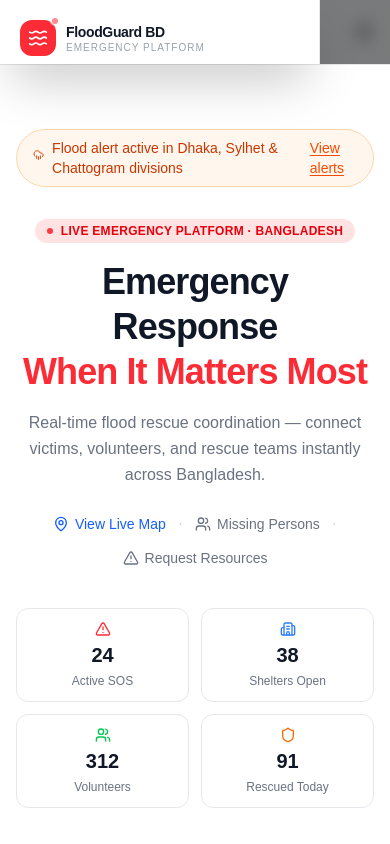
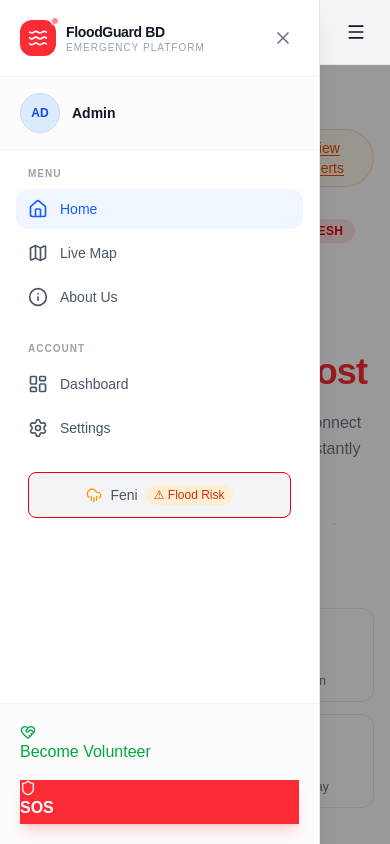
Before and after one commit to Tonmoy-Roy/FloodGuard, a Next.js app: page / in a window 390 px wide. Both pictures are taken after a click on the button 364 px from the left and 32 px from the top of the page. Shown: the top 844 px of the page. Built offline with nearby package versions, Linux system fonts and the light colour scheme.

Commit message:
hamburger bug fixed

```diff
--- a/app/Components/Layout/Navbar.jsx
+++ b/app/Components/Layout/Navbar.jsx
@@ -15,14 +15,6 @@ import {
 } from "../ui/dropdown-menu";
 
 import {
-  Sheet,
-  SheetContent,
-  SheetTrigger,
-} from "../ui/sheet";
-
-import LeftSidebar from "@/app/map/LeftSidebar";
-
-import {
   Info,
   Bell,
   CloudRain,
@@ -37,6 +29,7 @@ import {
   Waves,
   HeartHandshake,
   ChevronDown,
+  X,
 } from "lucide-react";
 
 const MOCK_USER = {
@@ -51,35 +44,26 @@ const TRANSLATIONS = {
     home: "Home",
     liveMap: "Live Map",
     about: "About Us",
-
     dashboard: "Dashboard",
     settings: "Settings",
     manageUsers: "Manage Users",
     signOut: "Sign Out",
-
     floodRisk: "Flood Risk",
-
     emergencyPlatform: "Emergency Platform",
-
     becomeVolunteer: "Become Volunteer",
     volunteer: "Volunteer",
     sos: "SOS",
   },
-
   bn: {
     home: "হোম",
     liveMap: "লাইভ ম্যাপ",
     about: "আমাদের সম্পর্কে",
-
     dashboard: "ড্যাশবোর্ড",
     settings: "সেটিংস",
     manageUsers: "ইউজার ম্যানেজ",
     signOut: "লগ আউট",
-
     floodRisk: "বন্যা ঝুঁকি",
-
     emergencyPlatform: "জরুরি প্ল্যাটফর্ম",
-
     becomeVolunteer: "ভলান্টিয়ার হন",
     volunteer: "ভলান্টিয়ার",
     sos: "এসওএস",
@@ -99,49 +83,37 @@ const DASHBOARD_ROUTE = {
   rescue_team: "/dashboard/rescue",
 };
 
-
 const ROLE_META = {
   user: {
     label: "User",
-    className:
-      "bg-blue-100 text-blue-800 dark:bg-blue-900 dark:text-blue-200",
+    className: "bg-blue-100 text-blue-800 dark:bg-blue-900 dark:text-blue-200",
   },
-
   volunteer: {
     label: "Volunteer",
-    className:
-      "bg-green-100 text-green-800 dark:bg-green-900 dark:text-green-200",
+    className: "bg-green-100 text-green-800 dark:bg-green-900 dark:text-green-200",
   },
-
   admin: {
     label: "Admin",
-    className:
-      "bg-red-100 text-red-800 dark:bg-red-900 dark:text-red-200",
+    className: "bg-red-100 text-red-800 dark:bg-red-900 dark:text-red-200",
   },
-
   rescue_team: {
     label: "Rescue Team",
-    className:
-      "bg-orange-100 text-orange-800 dark:bg-orange-900 dark:text-orange-200",
+    className: "bg-orange-100 text-orange-800 dark:bg-orange-900 dark:text-orange-200",
   },
 };
 
 function Logo({ language }) {
   const t = TRANSLATIONS[language];
-
   return (
     <Link href="/" className="flex items-center gap-2.5 shrink-0">
       <div className="relative w-9 h-9 rounded-xl bg-red-500 flex items-center justify-center">
         <Waves className="w-5 h-5 text-white" />
-
         <span className="absolute -top-1 -right-1 w-2.5 h-2.5 rounded-full bg-red-500 border-2 border-white dark:border-gray-900 animate-pulse" />
       </div>
-
       <div className="flex flex-col leading-tight">
         <span className="text-sm font-semibold tracking-tight text-gray-900 dark:text-gray-100">
           FloodGuard BD
         </span>
-
         <span className="text-[10px] text-gray-400 tracking-widest uppercase">
           {t.emergencyPlatform}
         </span>
@@ -152,17 +124,13 @@ function Logo({ language }) {
 
 function WeatherBadge({ language, className = "" }) {
   const t = TRANSLATIONS[language];
-
   const floodRisk = true;
-
   return (
     <div
       className={`flex items-center gap-2 px-3 py-1.5 rounded-lg border border-red-600 dark:border-gray-700 bg-gray-100 dark:bg-gray-800 text-sm text-gray-600 dark:text-gray-300 ${className}`}
     >
       <CloudRain className="w-4 h-4 text-amber-500" />
-
       <span>Feni</span>
-
       {floodRisk && (
         <span className="px-2 py-0.5 rounded-full text-xs font-medium bg-orange-100 text-orange-700 dark:bg-orange-900/40 dark:text-orange-300">
           ⚠ {t.floodRisk}
@@ -176,11 +144,9 @@ function NotificationBell({ count = 0 }) {
   return (
     <Button variant="ghost" size="icon" className="relative">
       <Bell className="w-5 h-5" />
-
       {count > 0 && (
         <span className="absolute top-1.5 right-1.5 w-2 h-2 rounded-full bg-red-500 border-2 border-white dark:border-gray-900" />
       )}
-
       <span className="sr-only">{count} notifications</span>
     </Button>
   );
@@ -188,10 +154,7 @@ function NotificationBell({ count = 0 }) {
 
 function UserMenu({ user, language }) {
   const t = TRANSLATIONS[language];
-
-  const roleMeta = ROLE_META[user.role];
   const dashboardHref = DASHBOARD_ROUTE[user.role];
-
   return (
     <DropdownMenu>
       <DropdownMenuTrigger asChild>
@@ -199,35 +162,26 @@ function UserMenu({ user, language }) {
           <div className="w-8 h-8 rounded-full bg-blue-100 dark:bg-blue-900 flex items-center justify-center text-xs font-semibold text-blue-700 dark:text-blue-300 border border-gray-200 dark:border-gray-700">
             {user.avatarInitials}
           </div>
-
           <div className="hidden md:flex flex-col items-start leading-tight">
             <span className="text-xs font-medium text-gray-900 dark:text-gray-100">
               {user.name}
             </span>
           </div>
-
           <ChevronDown className="w-3.5 h-3.5 text-gray-400 hidden md:block" />
         </button>
       </DropdownMenuTrigger>
-
       <DropdownMenuContent align="end" className="w-52 text-gray-400">
         <DropdownMenuLabel className="flex flex-col gap-0.5">
           <span className="font-medium text-sm">{user.name}</span>
-
-          <span className="font-normal text-xs text-muted-foreground">
-            {user.email}
-          </span>
+          <span className="font-normal text-xs text-muted-foreground">{user.email}</span>
         </DropdownMenuLabel>
-
         <DropdownMenuSeparator />
-
         <DropdownMenuItem asChild>
           <Link href={dashboardHref} className="flex items-center gap-2">
             <LayoutDashboard className="w-4 h-4" />
             {t.dashboard}
           </Link>
         </DropdownMenuItem>
-
         {user.role === "admin" && (
           <DropdownMenuItem asChild>
             <Link href="/admin/users" className="flex items-center gap-2">
@@ -236,16 +190,13 @@ function UserMenu({ user, language }) {
             </Link>
           </DropdownMenuItem>
         )}
-
         <DropdownMenuItem asChild>
           <Link href="/settings" className="flex items-center gap-2">
             <Settings className="w-4 h-4" />
             {t.settings}
           </Link>
         </DropdownMenuItem>
-
         <DropdownMenuSeparator />
-
         <DropdownMenuItem className="flex gap-2 items-center text-red-600 dark:text-red-400 focus:text-red-600">
           <LogOut className="w-4 h-4" />
           {t.signOut}
@@ -255,54 +206,43 @@ function UserMenu({ user, language }) {
   );
 }
 
-function MobileNav({ user, pathname, language, isMapPage }) {
-  const [open, setOpen] = useState(false);
-
+function MobileNav({ user, pathname, language, open, onClose }) {
   const t = TRANSLATIONS[language];
-
   const dashboardHref = DASHBOARD_ROUTE[user.role];
 
-  const roleMeta = ROLE_META[user.role];
+  if (!open) return null;
 
   return (
-    <Sheet open={open} onOpenChange={setOpen}>
-      <SheetTrigger asChild>
-        <Button
-          variant="ghost"
-          size="icon"
-          className="md:hidden text-gray-900 dark:text-gray-100 hover:bg-gray-100 dark:hover:bg-gray-800"
-        >
-          <Menu className="w-5 h-5" />
-        </Button>
-      </SheetTrigger>
+    <>
+      {/* Backdrop */}
+      <div
+        className="fixed inset-0 z-40 bg-black/40"
+        onClick={onClose}
+      />
 
-      <SheetContent
-        side="left"
-        className="z-[9999] w-80 p-0 bg-white dark:bg-gray-900 border-r border-gray-200 dark:border-gray-800 flex flex-col overflow-hidden"
-      >
+      {/* Drawer panel */}
+      <div className="fixed top-0 left-0 z-50 h-full w-80 bg-white dark:bg-gray-900 border-r border-gray-200 dark:border-gray-800 flex flex-col overflow-hidden shadow-xl">
+
         {/* Header */}
-
-        <div
-          className="p-5 border-b border-gray-100 dark:border-gray-800"
-          onClick={() => setOpen(false)}
-        >
+        <div className="flex items-center justify-between p-5 border-b border-gray-100 dark:border-gray-800">
+          <div onClick={onClose}>
             <Logo language={language} />
           </div>
+          <button
+            onClick={onClose}
+            className="p-1.5 rounded-lg text-gray-500 hover:bg-gray-100 dark:hover:bg-gray-800 transition-colors"
+          >
+            <X className="w-5 h-5" />
+          </button>
+        </div>
 
-        {isMapPage ? (
-          <div className="flex-1 overflow-y-auto">
-            <LeftSidebar />
-          </div>
-        ) : (
         <>
             {/* User Info */}
-
             <div className="px-5 py-4 bg-gray-50/50 dark:bg-gray-800/20 border-b border-gray-100 dark:border-gray-800">
               <div className="flex items-center gap-3">
                 <div className="w-10 h-10 rounded-full bg-blue-100 dark:bg-blue-900 flex items-center justify-center text-xs font-bold text-blue-700 dark:text-blue-300 border border-blue-200 dark:border-gray-700">
                   {user.avatarInitials}
                 </div>
-
                 <div className="flex flex-col">
                   <span className="text-sm font-bold text-gray-900 dark:text-gray-100">
                     {user.name}
@@ -311,87 +251,73 @@ function MobileNav({ user, pathname, language, isMapPage }) {
               </div>
             </div>
 
-            {/* Nav */}
-
+            {/* Nav links */}
             <div className="flex-1 overflow-y-auto">
               <div className="p-4 space-y-6">
+
                 <div className="space-y-2">
                   <h4 className="px-3 text-[10px] font-bold text-gray-400 uppercase tracking-widest">
                     Menu
                   </h4>
-
                   <nav className="flex flex-col gap-1">
                     {NAV_LINKS.map(({ href, key, icon: Icon }) => (
                       <Link
                         key={href}
                         href={href}
-                        onClick={() => setOpen(false)}
-                        className={`flex items-center gap-3 px-3 py-2.5 rounded-xl text-sm font-medium transition-all ${pathname === href
+                        onClick={onClose}
+                        className={`flex items-center gap-3 px-3 py-2.5 rounded-xl text-sm font-medium transition-all ${
+                          pathname === href
                             ? "bg-blue-50 dark:bg-blue-900/40 text-blue-600 dark:text-blue-400 font-bold"
                             : "text-gray-600 dark:text-gray-400 hover:bg-gray-50 dark:hover:bg-gray-800 hover:text-blue-600 dark:hover:text-blue-400"
                         }`}
                       >
                         <Icon className="w-5 h-5" />
-
                         {t[key]}
                       </Link>
                     ))}
                   </nav>
                 </div>
 
-                {/* Dashboard */}
-
+                {/* Account */}
                 <div className="space-y-2">
                   <h4 className="px-3 text-[10px] font-bold text-gray-400 uppercase tracking-widest">
                     Account
                   </h4>
-
                   <nav className="flex flex-col gap-1">
                     <Link
                       href={dashboardHref}
-                      onClick={() => setOpen(false)}
+                      onClick={onClose}
                       className="flex items-center gap-3 px-3 py-2.5 rounded-xl text-sm font-medium text-gray-600 dark:text-gray-400 hover:bg-gray-50 dark:hover:bg-gray-800 hover:text-blue-600 dark:hover:text-blue-400"
                     >
                       <LayoutDashboard className="w-5 h-5" />
-
                       {t.dashboard}
                     </Link>
-
                     <Link
                       href="/settings"
-                      onClick={() => setOpen(false)}
+                      onClick={onClose}
                       className="flex items-center gap-3 px-3 py-2.5 rounded-xl text-sm font-medium text-gray-600 dark:text-gray-400 hover:bg-gray-50 dark:hover:bg-gray-800 hover:text-blue-600 dark:hover:text-blue-400"
                     >
                       <Settings className="w-5 h-5" />
-
                       {t.settings}
                     </Link>
                   </nav>
                 </div>
 
                 <div className="px-3">
-                  <WeatherBadge
-                    language={language}
-                    className="w-full justify-center py-3"
-                  />
+                  <WeatherBadge language={language} className="w-full justify-center py-3" />
                 </div>
               </div>
             </div>
 
             {/* Footer */}
-
             <div className="p-5 border-t border-gray-100 dark:border-gray-800 bg-gray-50/50 dark:bg-gray-900 flex flex-col gap-3">
               <Button
                 variant="outline"
                 className="w-full justify-center gap-2 text-green-600 border-green-200 hover:bg-green-50 dark:hover:bg-green-900/20 h-11"
                 asChild
               >
-                <Link
-                  href="/volunteer/register"
-                  onClick={() => setOpen(false)}
-                >
+                <Link href="/volunteer/register" onClick={onClose}>
                   <HeartHandshake className="w-4 h-4" />
-
                   {t.becomeVolunteer}
                 </Link>
               </Button>
@@ -400,85 +326,72 @@ function MobileNav({ user, pathname, language, isMapPage }) {
                 className="w-full gap-2 bg-red-500 hover:bg-red-600 text-white font-bold h-11 shadow-lg shadow-red-500/20"
                 asChild
               >
-                <Link href="/sos" onClick={() => setOpen(false)}>
+                <Link href="/sos" onClick={onClose}>
                   <Shield className="w-4 h-4" />
-
                   {t.sos}
                 </Link>
               </Button>
             </div>
           </>
-        )}
-      </SheetContent>
-    </Sheet>
+      </div>
+    </>
   );
 }
 
 export default function Navbar() {
   const pathname = usePathname();
-
   const [language, setLanguage] = useState("en");
+  const [mobileOpen, setMobileOpen] = useState(false);
 
   const t = TRANSLATIONS[language];
-
   const user = MOCK_USER;
-
   const activeRescues = 3;
-
-  const roleMeta = ROLE_META[user.role];
-
   const dashboardHref = DASHBOARD_ROUTE[user.role];
 
   return (
+    <>
       <header className="sticky top-0 z-50 w-full border-b border-gray-200 dark:border-gray-800 bg-[#f3f4f6] dark:bg-gray-900 backdrop-blur">
         {/* Main Bar */}
+        <div className="flex items-center h-16 px-4 md:px-6 gap-4">
 
-      <div className="flex items-center h-16 px-4 md:px-6 gap-4">
           {/* Logo */}
-
           <div className="flex-shrink-0">
             <Logo language={language} />
           </div>
 
           {/* Desktop Nav */}
-
           <nav className="hidden md:flex items-center gap-1 absolute left-1/2 -translate-x-1/2">
             {NAV_LINKS.map(({ href, key, icon: Icon }) => (
               <Link
                 key={href}
                 href={href}
-              className={`flex items-center gap-2 px-3 py-1.5 rounded-lg text-sm font-medium transition-colors ${pathname === href
+                className={`flex items-center gap-2 px-3 py-1.5 rounded-lg text-sm font-medium transition-colors ${
+                  pathname === href
                     ? "text-blue-600 dark:text-blue-400"
                     : "text-gray-700 dark:text-gray-300 hover:text-blue-600 dark:hover:text-blue-400"
                 }`}
               >
                 <Icon className="w-4 h-4" />
-
                 {t[key]}
               </Link>
             ))}
           </nav>
 
           {/* Right */}
-
           <div className="flex items-center gap-2 flex-shrink-0 ml-auto">
             <WeatherBadge language={language} className="hidden md:flex" />
 
-
             {/* Language */}
-
             <select
               value={language}
               onChange={(e) => setLanguage(e.target.value)}
               className="hidden md:block h-9 rounded-lg border border-gray-200 dark:border-gray-700 bg-white dark:bg-gray-800 px-2 text-sm outline-none text-gray-700 dark:text-gray-300"
             >
               <option value="en">EN</option>
-
               <option value="bn">বাংলা</option>
             </select>
 
-          {/* Buttons */}
-
+            {/* Volunteer button */}
             <div className="hidden md:flex md:w-[1vw] md:mr-3">
               <Button
                 variant="outline"
@@ -488,7 +401,6 @@ export default function Navbar() {
               >
                 <Link href="/volunteer/register">
                   <HeartHandshake className="w-6 h-6 text-green-600" />
-
                   {t.volunteer}
                 </Link>
               </Button>
@@ -500,16 +412,25 @@ export default function Navbar() {
               <UserMenu user={user} language={language} />
             </div>
 
-          {/* Mobile */}
+            {/* Hamburger button (mobile only) */}
+            <button
+              onClick={() => setMobileOpen(true)}
+              className="md:hidden p-2 rounded-lg text-gray-900 dark:text-gray-100 hover:bg-gray-100 dark:hover:bg-gray-800 transition-colors"
+              aria-label="Open menu"
+            >
+              <Menu className="w-5 h-5" />
+            </button>
+          </div>
+        </div>
+      </header>
 
       <MobileNav
         user={user}
         pathname={pathname}
         language={language}
-            isMapPage={pathname?.startsWith("/map")}
+        open={mobileOpen}
+        onClose={() => setMobileOpen(false)}
       />
-        </div>
-      </div>
-    </header>
+    </>
   );
 }
--- a/app/Components/Reusable/LiveMap.jsx
+++ b/app/Components/Reusable/LiveMap.jsx
@@ -147,7 +147,6 @@ export default function FloodMapPreview() {
           shadowUrl: "https://unpkg.com/leaflet@1.9.4/dist/images/marker-shadow.png",
         });
 
-        // ── Feni center: 23.0021° N, 91.3960° E ──
         const map = L.map(mapRef.current, {
           center: [23.0021, 91.3960],
           zoom: 11,
--- a/app/Components/Sections/HomePage/SuccesStories.jsx
+++ b/app/Components/Sections/HomePage/SuccesStories.jsx
@@ -19,8 +19,6 @@ import {
   ShieldCheck,
 } from "lucide-react";
 import CTAButton from "../../Reusable/CTAButton";
-
-// ─── Mock Stories — replace with Firestore data ───────────────────────────────
 
 const STORIES = [
   {
@@ -76,8 +74,6 @@ const STORIES = [
     tagColor: "bg-orange-100 text-orange-700 dark:bg-orange-900/30 dark:text-orange-300",
   },
 ];
-
-// ─── Story Card ───────────────────────────────────────────────────────────────
 
 function StoryCard({ story }) {
   const isImportedImage = typeof story.image !== "string";
--- a/app/Components/Ui/sheet.jsx
+++ /dev/null
@@ -1,62 +0,0 @@
-"use client";
-
-import React, { createContext, useContext, useState } from "react";
-
-const SheetContext = createContext(null);
-
-export function Sheet({ children, open: controlledOpen, onOpenChange }) {
-  const [internalOpen, setInternalOpen] = useState(false);
-
-  // Use controlled state if props are provided, otherwise use internal state
-  const open = controlledOpen !== undefined ? controlledOpen : internalOpen;
-  const setOpen = (val) => {
-    if (onOpenChange) onOpenChange(val);
-    if (controlledOpen === undefined) setInternalOpen(val);
-  };
-
-  return <SheetContext.Provider value={{ open, setOpen }}>{children}</SheetContext.Provider>;
-}
-
-export function SheetTrigger({ asChild, children }) {
-  const context = useContext(SheetContext);
-  if (!context) return null;
-
-  const handleClick = (event) => {
-    context.setOpen(true);
-    if (children.props?.onClick) {
-      children.props.onClick(event);
-    }
-  };
-
-  if (asChild && React.isValidElement(children)) {
-    return React.cloneElement(children, {
-      onClick: handleClick,
-    });
-  }
-
-  return (
-    <button type="button" onClick={handleClick}>
-      {children}
-    </button>
-  );
-}
-
-export function SheetContent({ side = "right", className = "", children }) {
-  const context = useContext(SheetContext);
-  if (!context || !context.open) return null;
-
-  return (
-    <div className="fixed inset-0 z-[99999] flex">
-      {/* Backdrop overlay */}
-      <div className="fixed inset-0 bg-black/50 backdrop-blur-sm transition-opacity" onClick={() => context.setOpen(false)} />
-      {/* Sidebar Content */}
-      <div className={`relative h-full overflow-y-auto bg-white dark:bg-gray-950 shadow-2xl transition-transform ${side === "left" ? "mr-auto border-r" : "ml-auto border-l"} border-gray-200 dark:border-gray-800 ${className}`}>
-        {children}
-      </div>
-    </div>
-  );
-}
-
-export function SheetTitle({ children, className = "" }) {
-  return <h2 className={`text-lg font-semibold ${className}`}>{children}</h2>;
-}
--- a/app/about/MainFeatures.jsx
+++ b/app/about/MainFeatures.jsx
@@ -2,8 +2,6 @@
 
 import Link from "next/link";
 import { Shield, Map, Building2, HeartHandshake, CloudRain, ArrowRight } from "lucide-react";
-
-// ─── Features Data ────────────────────────────────────────────────────────────
 
 const FEATURES = [
   {
@@ -98,8 +96,6 @@ const FEATURES = [
   },
 ];
 
-// ─── Feature Card ─────────────────────────────────────────────────────────────
-
 function FeatureCard({ feature }) {
   const Icon = feature.icon;
 
@@ -149,8 +145,6 @@ function FeatureCard({ feature }) {
   );
 }
 
-// ─── Main Features Section ────────────────────────────────────────────────────
-
 export default function MainFeaturesSection() {
   return (
     <section className="w-full px-4 bg-gray-50 dark:bg-gray-950">
--- a/app/about/ProjectIntro.jsx
+++ b/app/about/ProjectIntro.jsx
@@ -1,8 +1,6 @@
 "use client";
 
 import { Waves, AlertTriangle, Heart } from "lucide-react";
-
-// ─── Why We Built This — reason cards ────────────────────────────────────────
 
 const REASONS = [
   {
@@ -30,8 +28,6 @@ const REASONS = [
     bg: "bg-green-50 dark:bg-green-900/20",
   },
 ];
-
-// ─── About Intro Section ──────────────────────────────────────────────────────
 
 export default function AboutIntroSection() {
   return (
--- a/app/layout.js
+++ b/app/layout.js
@@ -23,7 +23,7 @@ export default function RootLayout({ children }) {
       lang="en"
       className={`${geistSans.variable} ${geistMono.variable} h-full antialiased`}
     >
-      <body className="min-h-full flex flex-col">
+      <body className="min-h-full flex flex-col" suppressHydrationWarning>
         <Navbar />
         {children}
         <Footer />
--- a/app/map/MapBanner.jsx
+++ b/app/map/MapBanner.jsx
@@ -55,8 +55,6 @@ const ALERT_STYLES = {
   },
 };
 
-// ─── Single Alert Banner ──────────────────────────────────────────────────────
-
 function MapBanner({ alert, onClose }) {
   const style = ALERT_STYLES[alert.type];
   const Icon  = alert.icon;
@@ -97,8 +95,6 @@ function MapBanner({ alert, onClose }) {
   );
 }
 
-// ─── Top Alert Banner (rotates through alerts) ────────────────────────────────
-
 export default function TopMapBanner() {
   const [alerts, setAlerts]     = useState(ALERTS);
   const [current, setCurrent]   = useState(0);
```
Also changed, not shown: app/about/Contact.jsx (+0 -11 lines), app/map/SosModal.jsx (+0 -24 lines). Lines whose indentation alone changed are shown as unchanged.
